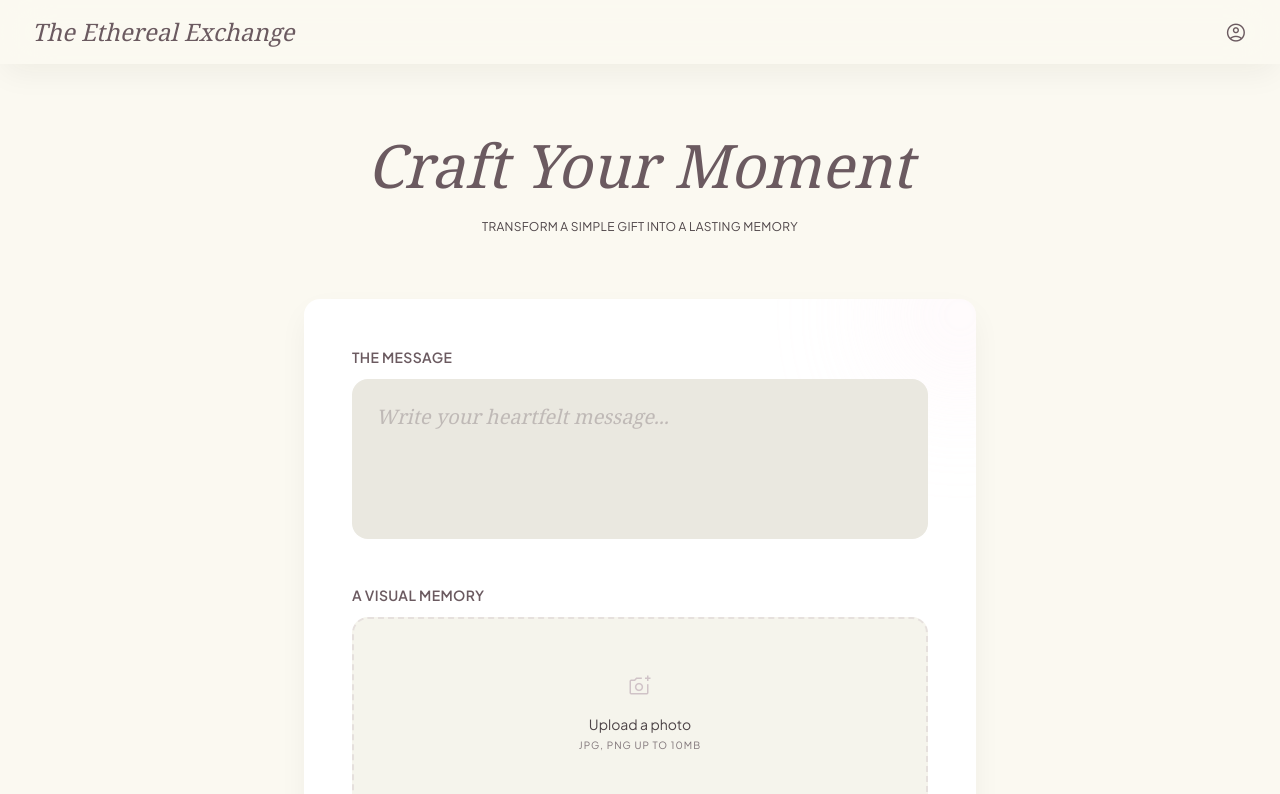
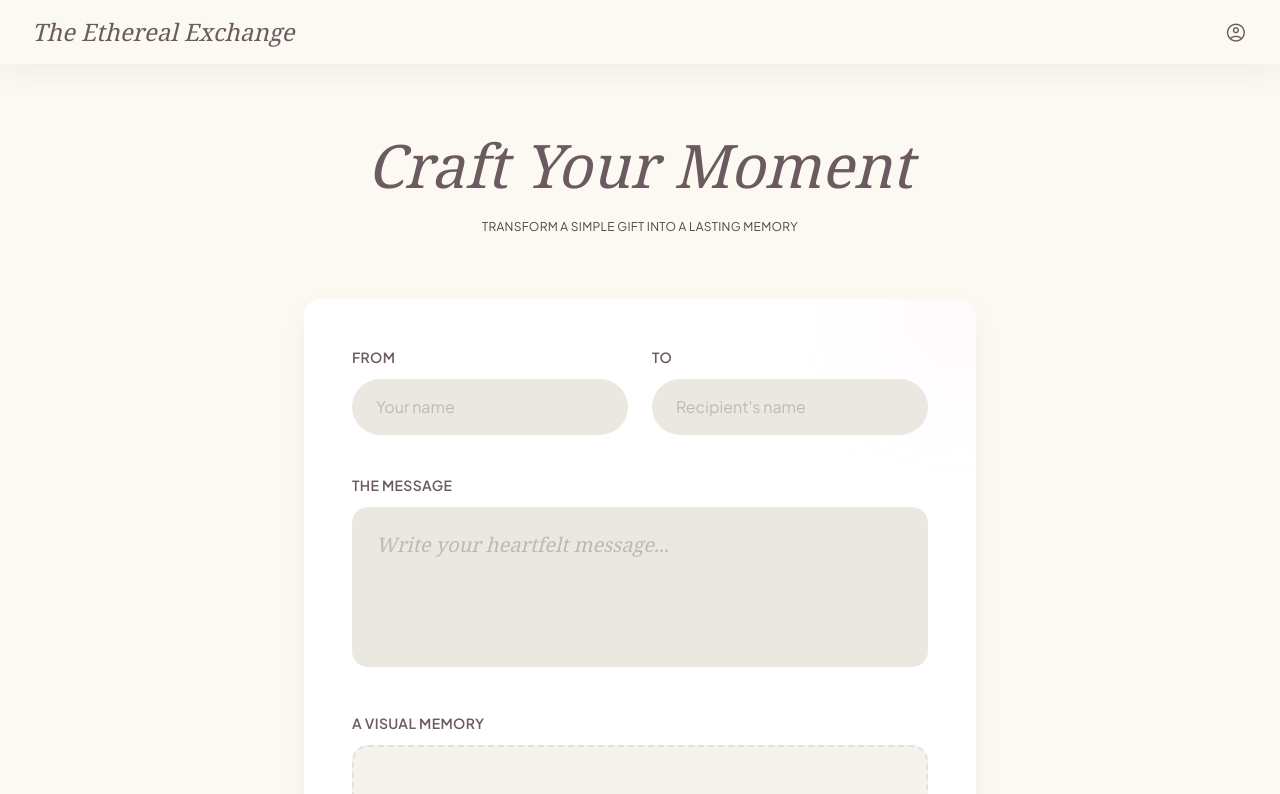
Before and after one commit to minkub321/jing, a Next.js app: page /create in a window 1280 px wide. Shown: the top 794 px of the page. Built offline with nearby package versions, Linux system fonts and the light colour scheme.

Commit message:
fix: add sender and recipient fields to gift form
Update API compliance and fix box style mapping mismatch.

```diff
--- a/components/create-gift-form.tsx
+++ b/components/create-gift-form.tsx
@@ -18,6 +18,8 @@ export function CreateGiftForm() {
 
   const [form, setForm] = useState({
     message: '',
+    sender_name: '',
+    recipient_name: '',
     box_style: '',
   })
   const [imageFile, setImageFile] = useState<File | null>(null)
@@ -26,7 +28,7 @@ export function CreateGiftForm() {
   const [submitting, setSubmitting] = useState(false)
   const [error, setError] = useState<string | null>(null)
 
-  function handleChange(e: React.ChangeEvent<HTMLTextAreaElement | HTMLSelectElement>) {
+  function handleChange(e: React.ChangeEvent<HTMLInputElement | HTMLTextAreaElement | HTMLSelectElement>) {
     setForm(prev => ({ ...prev, [e.target.name]: e.target.value }))
   }
 
@@ -43,6 +45,16 @@ export function CreateGiftForm() {
 
     if (!form.message.trim()) {
       setError('Please write a heartfelt message.')
+      return
+    }
+
+    if (!form.sender_name.trim()) {
+      setError('Please enter your name.')
+      return
+    }
+
+    if (!form.recipient_name.trim()) {
+      setError('Please enter the recipient\'s name.')
       return
     }
 
@@ -66,6 +78,8 @@ export function CreateGiftForm() {
         headers: { 'Content-Type': 'application/json' },
         body: JSON.stringify({
           message: form.message,
+          sender_name: form.sender_name,
+          recipient_name: form.recipient_name,
           box_style: form.box_style || 'simple',
           image_url,
         }),
@@ -86,6 +100,36 @@ export function CreateGiftForm() {
 
   return (
     <form onSubmit={handleSubmit} className="space-y-10 relative z-10">
+
+      {/* Sender & Recipient Names */}
+      <div className="grid grid-cols-1 md:grid-cols-2 gap-6">
+        <div className="space-y-3">
+          <label className="block font-sans text-sm font-semibold text-[#6b5a60] tracking-wide uppercase">
+            From
+          </label>
+          <input
+            type="text"
+            name="sender_name"
+            value={form.sender_name}
+            onChange={handleChange}
+            placeholder="Your name"
+            className="w-full bg-[#eae8e0] border-none rounded-full px-6 py-4 focus:outline-none focus:bg-white focus:shadow-[0_0_0_1px_rgba(107,90,96,0.15)] transition-all duration-300 font-sans text-[#1b1c17] placeholder:text-[#7f7478]/40"
+          />
+        </div>
+        <div className="space-y-3">
+          <label className="block font-sans text-sm font-semibold text-[#6b5a60] tracking-wide uppercase">
+            To
+          </label>
+          <input
+            type="text"
+            name="recipient_name"
+            value={form.recipient_name}
+            onChange={handleChange}
+            placeholder="Recipient's name"
+            className="w-full bg-[#eae8e0] border-none rounded-full px-6 py-4 focus:outline-none focus:bg-white focus:shadow-[0_0_0_1px_rgba(107,90,96,0.15)] transition-all duration-300 font-sans text-[#1b1c17] placeholder:text-[#7f7478]/40"
+          />
+        </div>
+      </div>
 
       {/* Message */}
       <div className="space-y-3">
--- a/components/gift-unboxing.tsx
+++ b/components/gift-unboxing.tsx
@@ -34,10 +34,10 @@ const CONFETTI_COLORS = [
 ]
 
 const BOX_THEMES: Record<string, { lid: string; body: string; ribbon: string; bow: string; shadow: string }> = {
-  classic:  { lid: '#6b5a60', body: '#524249', ribbon: '#f4dce4', bow: '#fce4ec', shadow: 'rgba(107,90,96,0.25)' },
+  simple:   { lid: '#6b5a60', body: '#524249', ribbon: '#f4dce4', bow: '#fce4ec', shadow: 'rgba(107,90,96,0.25)' },
   romantic: { lid: '#c9184a', body: '#a4133c', ribbon: '#ffb3c6', bow: '#ff8fab', shadow: 'rgba(201,24,74,0.25)' },
-  elegant:  { lid: '#2c2c2c', body: '#1a1a1a', ribbon: '#c9a84c', bow: '#e8c97a', shadow: 'rgba(44,44,44,0.25)' },
-  playful:  { lid: '#e67e22', body: '#ca6f1e', ribbon: '#a29bfe', bow: '#6c5ce7', shadow: 'rgba(230,126,34,0.25)' },
+  surprise: { lid: '#e67e22', body: '#ca6f1e', ribbon: '#a29bfe', bow: '#6c5ce7', shadow: 'rgba(230,126,34,0.25)' },
+  midnight: { lid: '#2c2c2c', body: '#1a1a1a', ribbon: '#c9a84c', bow: '#e8c97a', shadow: 'rgba(44,44,44,0.25)' },
 }
 
 function createParticles(count: number): Particle[] {
@@ -64,7 +64,7 @@ export function GiftUnboxing({ id, message, senderName, recipientName, boxStyle,
   const [phase, setPhase] = useState<'idle' | 'shaking' | 'opening' | 'revealed'>('idle')
   const [particles, setParticles] = useState<Particle[]>([])
   const animRef = useRef<number | null>(null)
-  const theme = BOX_THEMES[boxStyle] ?? BOX_THEMES.classic
+  const theme = BOX_THEMES[boxStyle] ?? BOX_THEMES.simple
 
   function handleOpen() {
     if (phase !== 'idle') return
```
Also changed, not shown: 1 other file (tests, documents, lock files or other folders).
